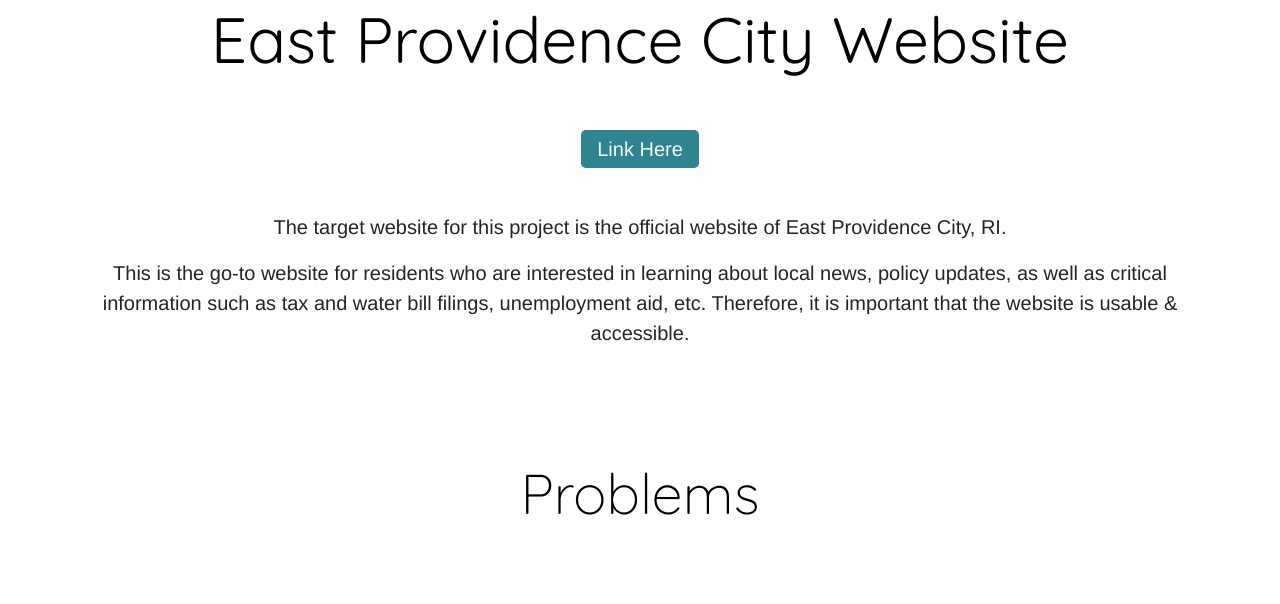
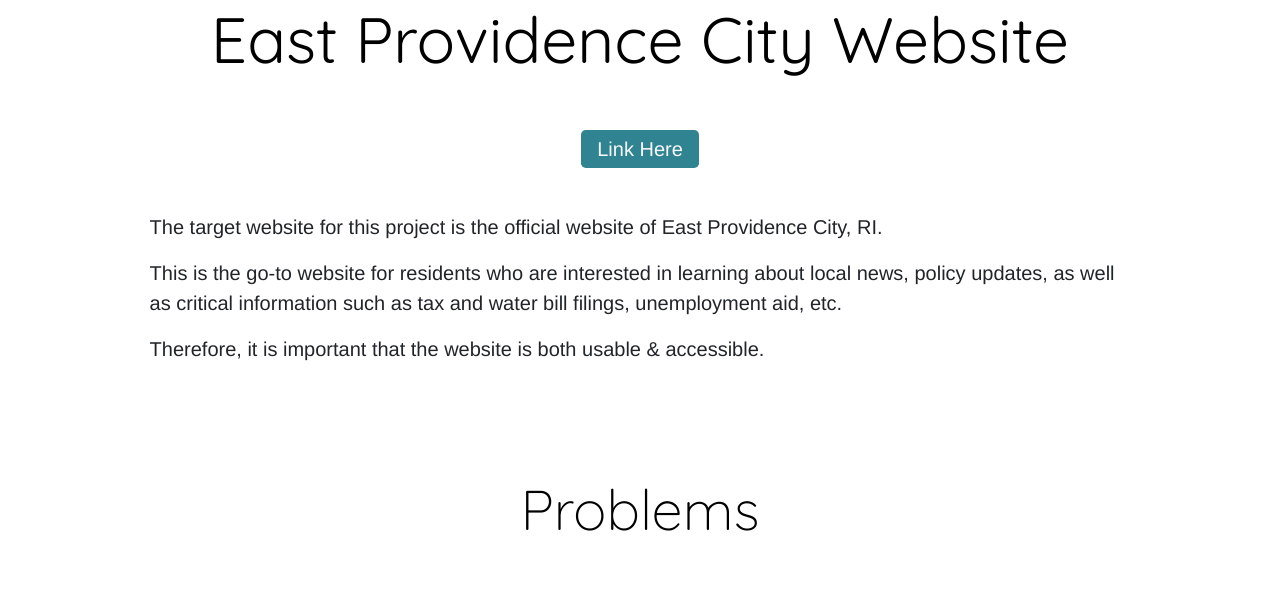
Before and after one commit to bfishy/redesign, a PHP site: page / in a window 1280 px wide. Shown: the part 1111-1715 px from the top of the page. Run offline with PHP 8.4, Linux system fonts and the light colour scheme.

Commit message:
fix margin

```diff
--- a/index.html
+++ b/index.html
@@ -33,13 +33,16 @@
       <img src="img/div_alt.png" alt="text divider" class="mb-5" style="width: 3.5rem; height: 1rem;">
       <h3 class="pb-5 display-3 font-weight-normal">East Providence City Website</h3>
       <a style="text-decoration:none" href="http://www.eastprovidenceri.net/" target="_blank" class="text-light btn-lg mt-3">Link Here</a>
-      <div class="container justify-content-left mt-5">
+      <div class="container blurb text-left mt-5">
         <p class="lead ma-5">
           The target website for this project is the official website of East Providence City, RI.
         </p>
         <p class="lead ma-5">
           This is the go-to website for residents who are interested in learning about local news, policy updates, as well as critical information such as
-          tax and water bill filings, unemployment aid, etc. Therefore, it is important that the website is usable & accessible.
+          tax and water bill filings, unemployment aid, etc.
+        </p>
+        <p class="lead ma-5">
+          Therefore, it is important that the website is both usable & accessible.
         </p>
       </div>
 
@@ -53,6 +56,9 @@
               <img src="img/homepage.png" class="example" alt="east pvd homepage">
             </div>
             <div class="col">
+              <h4 class="section-title font-weight-normal text-left mb-3">
+                <b class="metric">Low Usability</b>
+              </h4>
               <h4 class="section-title font-weight-normal text-left">
                 1. A COVID-19 info banner at the top of the website consumes roughly 50% of the screen and is colored in an irritating bright red
                 <br><br>
@@ -65,10 +71,15 @@
               <img src="img/info.png" class="example" alt="east pvd page content">
             </div>
             <div class="col">
+              <h4 class="section-title font-weight-normal text-left mb-3">
+                <b class="metric">Low Learnability & Memorability</b>
+              </h4>
               <h4 class="section-title font-weight-normal text-left">
-                3. Center of the website lacks focus & highlight and is instead packed with photos, videos & new articles
+                3. Users don't know where to focus on because the enter of the website lacks focus and is packed with photos, videos & new articles
                 <br><br>
-                4. Information is scattered everywhere without clear categorization & organization
+                4. Information/Links are scattered everywhere without clear grouping & organization
+                <br><br>
+                5. Contents are shown without letting the user know its purpose, such as the squares that link to random things without a consistent theme
               </h4>
             </div>
           </div>
@@ -77,9 +88,10 @@
               <img src="img/squares.png" class="example" alt="east pvd homepage">
             </div>
             <div class="col">
+              <h4 class="section-title font-weight-normal text-left mb-3">
+                <b class="metric">Screen Reader & Accessibility</b>
+              </h4>
               <h4 class="section-title font-weight-normal text-left">
-                5. Contents are shown without letting the user know its purpose, such as the squares that link to random things without a consistent theme
-                <br><br>
                 6. Though not shown in the screenshot, the website lacks alt texts for most its images. It's also missing links for some of its buttons/images where
                 there should be one. It doesn't specify which langauge it is in its header file, which can make it difficult for screen readers to read the content in the appropriate
                  language and/or translate it for the user.
--- a/style.css
+++ b/style.css
@@ -120,3 +120,14 @@ img.divider{
 .prototype {
     width: 100%;
 }
+
+.metric {
+    color: #21626d;
+    font-size: 1.2em;
+}
+
+.blurb {
+    margin-left: 10%;
+    margin-right: 10%;
+    width: 80%;
+}
```
